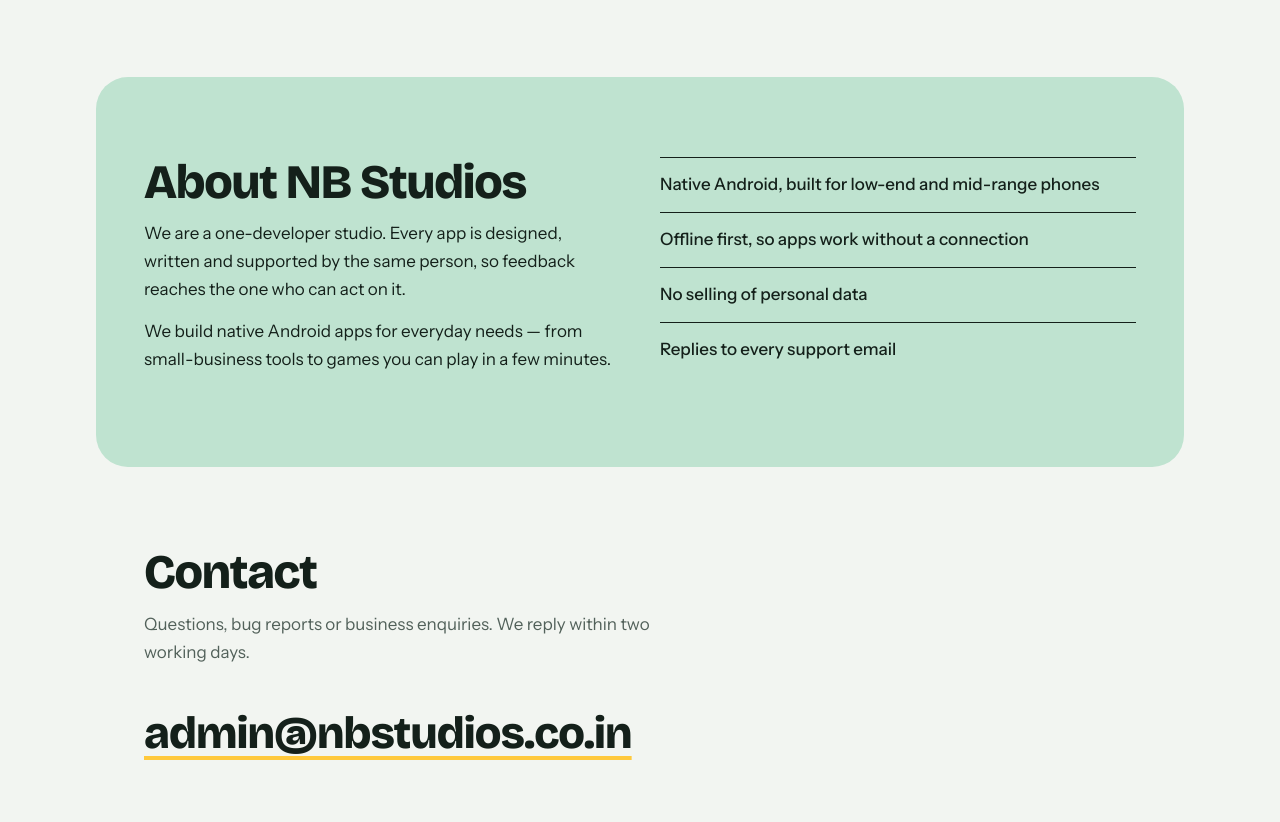
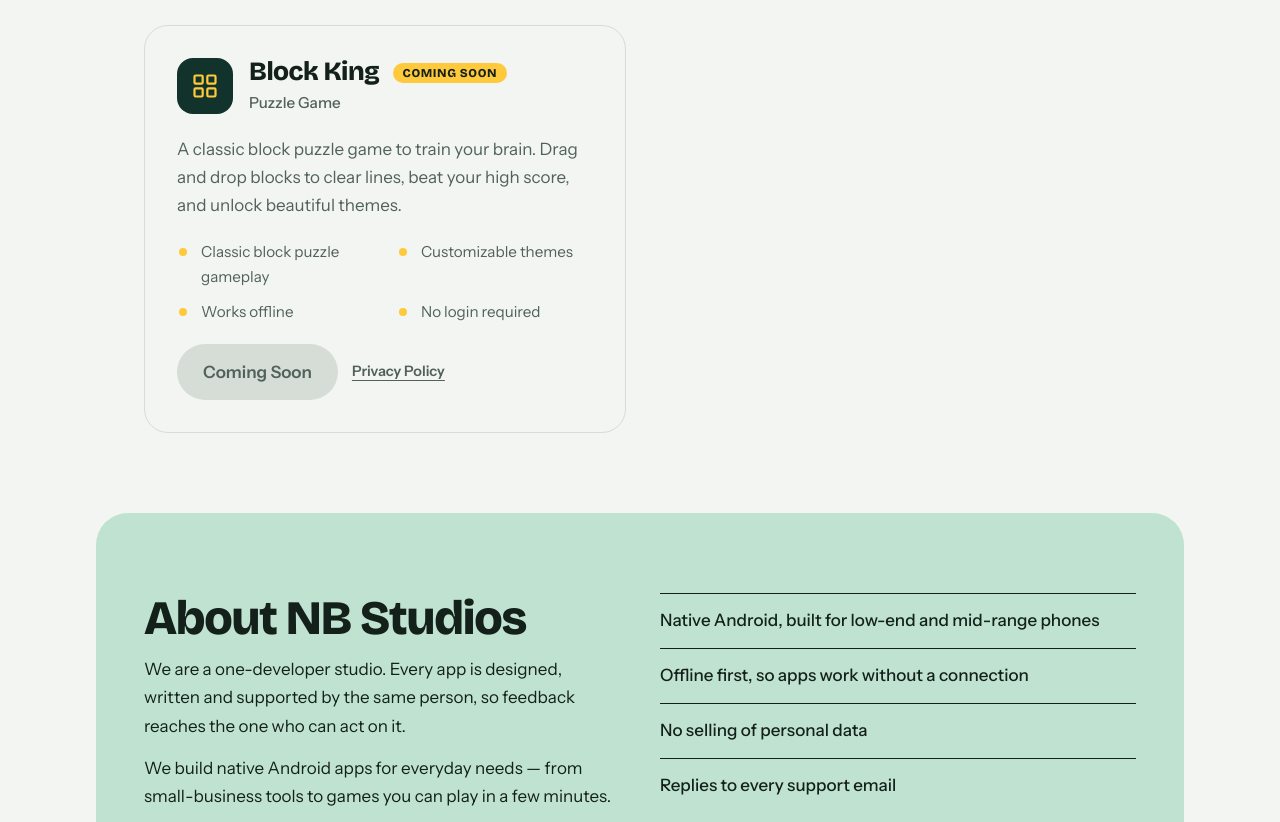
Before and after one commit to neerajbhatt428/NBstudios, a plain HTML site: page index.html in a window 1280 px wide. Shown: the part 2309-3131 px from the top of the page. Drawn offline with nearby package versions, Linux system fonts and the light colour scheme.

Commit message:
Update index.html

```diff
--- a/index.html
+++ b/index.html
@@ -4,7 +4,7 @@
 <meta charset="utf-8">
 <meta name="viewport" content="width=device-width, initial-scale=1, viewport-fit=cover">
 <title>NB Studios – Android Apps &amp; Games</title>
-<meta name="description" content="NB Studios is an independent Android developer from India. We build fast, offline apps and games like MyFinTracker, Classic Snake, Status Saver 2026, PDF Reader, GymHQ, and Self Attendance.">
+<meta name="description" content="NB Studios is an independent Android developer from India. We build fast, offline apps and games like MyFinTracker, Classic Snake, Status Saver 2026, PDF Reader, GymHQ, Self Attendance, and Block King.">
 <link rel="canonical" href="https://www.nbstudios.co.in/">
 <meta name="theme-color" content="#F2F5F1" media="(prefers-color-scheme: light)">
 <meta name="theme-color" content="#0E1A15" media="(prefers-color-scheme: dark)">
@@ -354,7 +354,7 @@ footer a{text-underline-offset:4px}
           </div>
         </article>
 
-        <!-- App 6: Self Attendance: Work & Study (NOW LIVE) -->
+        <!-- App 6: Self Attendance -->
         <article class="app-card">
           <div class="app-head">
             <div class="icon" aria-hidden="true">
@@ -381,6 +381,35 @@ footer a{text-underline-offset:4px}
               <span>Get it on <strong>Google Play</strong></span>
             </a>
             <a href="privacy-selfattendance.html" style="font-weight:600; font-size:0.9rem; text-underline-offset:4px; color:var(--muted);">Privacy Policy</a>
+          </div>
+        </article>
+
+        <!-- App 7: Block King (Coming Soon) -->
+        <article class="app-card">
+          <div class="app-head">
+            <div class="icon" aria-hidden="true">
+              <svg width="28" height="28" viewBox="0 0 24 24" fill="none" stroke="currentColor" stroke-width="1.9" stroke-linecap="round" stroke-linejoin="round">
+                <rect x="3" y="3" width="7" height="7" rx="1"/>
+                <rect x="14" y="3" width="7" height="7" rx="1"/>
+                <rect x="14" y="14" width="7" height="7" rx="1"/>
+                <rect x="3" y="14" width="7" height="7" rx="1"/>
+              </svg>
+            </div>
+            <div>
+              <h3>Block King <span class="badge">Coming Soon</span></h3>
+              <p class="tagline">Puzzle Game</p>
+            </div>
+          </div>
+          <p class="app-desc">A classic block puzzle game to train your brain. Drag and drop blocks to clear lines, beat your high score, and unlock beautiful themes.</p>
+          <ul class="features">
+            <li>Classic block puzzle gameplay</li>
+            <li>Customizable themes</li>
+            <li>Works offline</li>
+            <li>No login required</li>
+          </ul>
+          <div class="app-actions">
+            <span class="btn btn-disabled">Coming Soon</span>
+            <a href="privacy-blockking.html" style="font-weight:600; font-size:0.9rem; text-underline-offset:4px; color:var(--muted);">Privacy Policy</a>
           </div>
         </article>
 
@@ -498,6 +527,15 @@ footer a{text-underline-offset:4px}
         "applicationCategory": "ProductivityApplication",
         "url": "https://play.google.com/store/apps/details?id=com.neeraj.attendance"
       }
+    },
+    {
+      "@type": "Offer",
+      "itemOffered": {
+        "@type": "MobileApplication",
+        "name": "Block King",
+        "operatingSystem": "Android",
+        "applicationCategory": "GameApplication"
+      }
     }
   ]
 }
```
